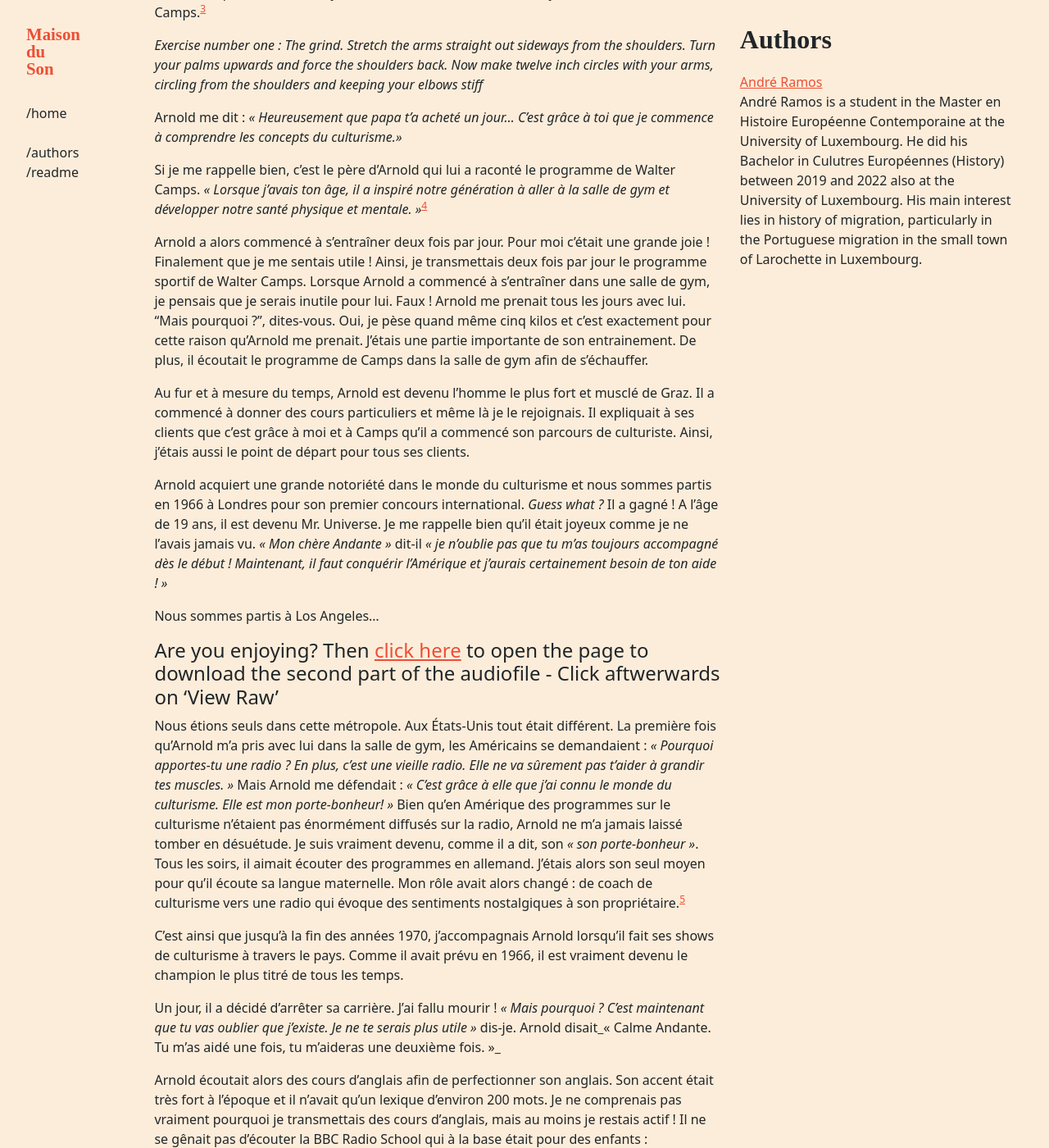
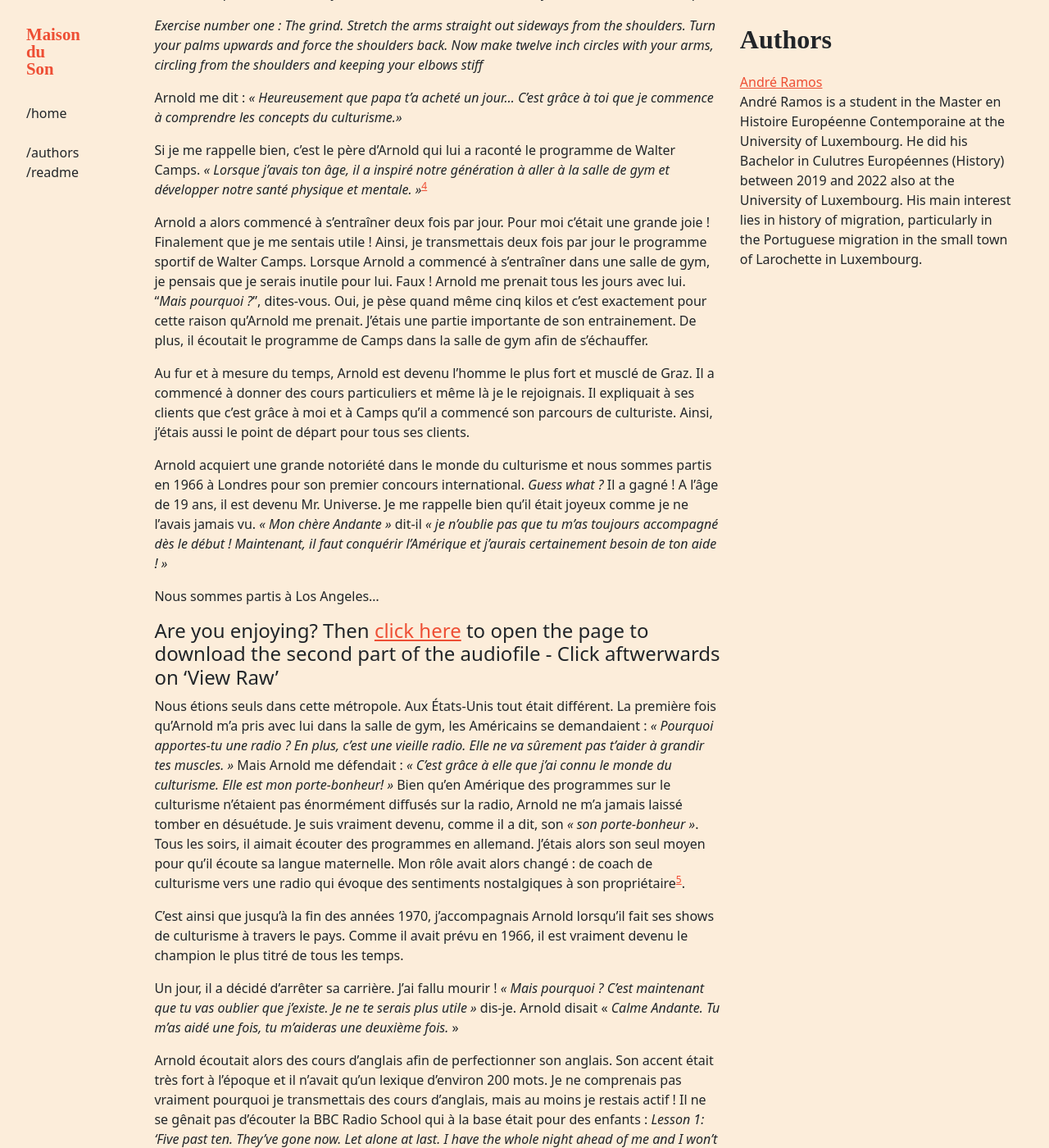
Before and after one commit to C2DH/maison-du-son, a Jekyll site: the page built from _objects/philips-andante.md, in a window 1280 px wide and 1400 px high, scrolled down 1320 px. Shown: the whole window at 82% size. Built offline with Jekyll 4.4.1, drawn with Linux system fonts in a browser that asks for light colours; some web fonts are replaced; some of the changed text lies outside the part shown.

Commit message:
Update philips-andante.md

```diff
--- a/_objects/philips-andante.md
+++ b/_objects/philips-andante.md
@@ -25,7 +25,7 @@
 
 Mais son père a eu raison environ dix ans plus tard ! A l’âge de 14 ans, Arnold me voyait et me dit : _« Il faut seulement que tu me transmettes les programmes sur le culturisme. Je vais alors devenir le champion de bodybuilding le plus titré de tous les temps !»_
 
-C’est ainsi que le lendemain, je me suis mis à transmettre «_ Daily Dozen_» de Walter Camps.[^3]
+C’est ainsi que le lendemain, je me suis mis à transmettre « _Daily Dozen_ » de Walter Camps[^3].
 
 [^3]: [The Daily Dozen Workout - Vintage 1920s Exercise Routine](https://www.youtube.com/watch?v=dMlFgjcf7ho).
 
@@ -37,7 +37,7 @@
 
 [^4]: On how early broadcasting promoted Health Education, [see Donna Helper's article](<https://www.thebdr.net/exercise-and-expertise-how-early-broadcasting-promoted-health-education/>).
 
-Arnold a alors commencé à s’entraîner deux fois par jour. Pour moi c’était une grande joie ! Finalement que je me sentais utile ! Ainsi, je transmettais deux fois par jour le programme sportif de Walter Camps. Lorsque Arnold a commencé à s’entraîner dans une salle de gym, je pensais que je serais inutile pour lui. Faux ! Arnold me prenait tous les jours avec lui. "Mais pourquoi ?", dites-vous. Oui, je pèse quand même cinq kilos et c’est exactement pour cette raison qu’Arnold me prenait. J’étais une partie importante de son entrainement. De plus, il écoutait le programme de Camps dans la salle de gym afin de s’échauffer.
+Arnold a alors commencé à s’entraîner deux fois par jour. Pour moi c’était une grande joie ! Finalement que je me sentais utile ! Ainsi, je transmettais deux fois par jour le programme sportif de Walter Camps. Lorsque Arnold a commencé à s’entraîner dans une salle de gym, je pensais que je serais inutile pour lui. Faux ! Arnold me prenait tous les jours avec lui. "_Mais pourquoi ?_", dites-vous. Oui, je pèse quand même cinq kilos et c’est exactement pour cette raison qu’Arnold me prenait. J’étais une partie importante de son entrainement. De plus, il écoutait le programme de Camps dans la salle de gym afin de s’échauffer.
 
 Au fur et à mesure du temps, Arnold est devenu l’homme le plus fort et musclé de Graz. Il a commencé à donner des cours particuliers et même là je le rejoignais. Il expliquait à ses clients que c’est grâce à moi et à Camps qu’il a commencé son parcours de culturiste. Ainsi, j’étais aussi le point de départ pour tous ses clients.
 
@@ -47,17 +47,16 @@
 
 #### Are you enjoying? Then [click here](https://github.com/1AndreRamos/maison-du-son/blob/master/_objects/Philips%20Andante_out_2.mp3) to open the page to download the second part of the audiofile - Click aftwerwards on 'View Raw'
 
-Nous étions seuls dans cette métropole. Aux États-Unis tout était différent. La première fois qu’Arnold m’a pris avec lui dans la salle de gym, les Américains se demandaient : _« Pourquoi apportes-tu une radio ? En plus, c’est une vieille radio. Elle ne va sûrement pas t’aider à grandir tes muscles. »_ Mais Arnold me défendait : _« C’est grâce à elle que j’ai connu le monde du culturisme. Elle est mon porte-bonheur! »_ Bien qu’en Amérique des programmes sur le culturisme n’étaient pas énormément diffusés sur la radio, Arnold ne m’a jamais laissé tomber en désuétude. Je suis vraiment devenu, comme il a dit, son _« son porte-bonheur »_. Tous les soirs, il aimait écouter des programmes en allemand. J’étais alors son seul moyen pour qu’il écoute sa langue maternelle. Mon rôle avait alors changé : de coach de culturisme vers une radio qui évoque des sentiments nostalgiques à son propriétaire.[^5]
+
+Nous étions seuls dans cette métropole. Aux États-Unis tout était différent. La première fois qu’Arnold m’a pris avec lui dans la salle de gym, les Américains se demandaient : _« Pourquoi apportes-tu une radio ? En plus, c’est une vieille radio. Elle ne va sûrement pas t’aider à grandir tes muscles. »_ Mais Arnold me défendait : _« C’est grâce à elle que j’ai connu le monde du culturisme. Elle est mon porte-bonheur! »_ Bien qu’en Amérique des programmes sur le culturisme n’étaient pas énormément diffusés sur la radio, Arnold ne m’a jamais laissé tomber en désuétude. Je suis vraiment devenu, comme il a dit, son _« son porte-bonheur »_. Tous les soirs, il aimait écouter des programmes en allemand. J’étais alors son seul moyen pour qu’il écoute sa langue maternelle. Mon rôle avait alors changé : de coach de culturisme vers une radio qui évoque des sentiments nostalgiques à son propriétaire[^5].
 
 [^5]: On the different roles of objects, [see this article on projektado](https://projektado.com/the-role-of-objects/).
 
 C’est ainsi que jusqu’à la fin des années 1970, j’accompagnais Arnold lorsqu’il fait ses shows de culturisme à travers le pays. Comme il avait prévu en 1966, il est vraiment devenu le champion le plus titré de tous les temps.
 
-Un jour, il a décidé d’arrêter sa carrière. J’ai fallu mourir ! _« Mais pourquoi ? C’est maintenant que tu vas oublier que j’existe. Je ne te serais plus utile »_ dis-je. Arnold disait_« Calme Andante. Tu m’as aidé une fois, tu m’aideras une deuxième fois. »_
+Un jour, il a décidé d’arrêter sa carrière. J’ai fallu mourir ! _« Mais pourquoi ? C’est maintenant que tu vas oublier que j’existe. Je ne te serais plus utile »_ dis-je. Arnold disait « _Calme Andante. Tu m’as aidé une fois, tu m’aideras une deuxième fois._ »
 
-Arnold écoutait alors des cours d’anglais afin de perfectionner son anglais. Son accent était très fort à l’époque et il n’avait qu’un lexique d’environ 200 mots. Je ne comprenais pas vraiment pourquoi je transmettais des cours d’anglais, mais au moins je restais actif ! Il ne se gênait pas d’écouter la BBC Radio School qui à la base était pour des enfants :
-
-_Lesson 1: 'Five past ten. They’ve gone now. Let alone at last. I have the whole night ahead of me and I won’t waste a single moment of it. I shouln’t sleep it away and I won’t dream it eather.'_[^6]
+Arnold écoutait alors des cours d’anglais afin de perfectionner son anglais. Son accent était très fort à l’époque et il n’avait qu’un lexique d’environ 200 mots. Je ne comprenais pas vraiment pourquoi je transmettais des cours d’anglais, mais au moins je restais actif ! Il ne se gênait pas d’écouter la BBC Radio School qui à la base était pour des enfants : _Lesson 1: 'Five past ten. They’ve gone now. Let alone at last. I have the whole night ahead of me and I won’t waste a single moment of it. I shouln’t sleep it away and I won’t dream it eather.'_[^6]
 
 [^6]: Extrait de la [première lesson](https://www.bbc.co.uk/teach/school-radio/english-private-peaceful-episode-1/z6jnxyc) de la BBC School 'Private Peacuful'.
 
```
